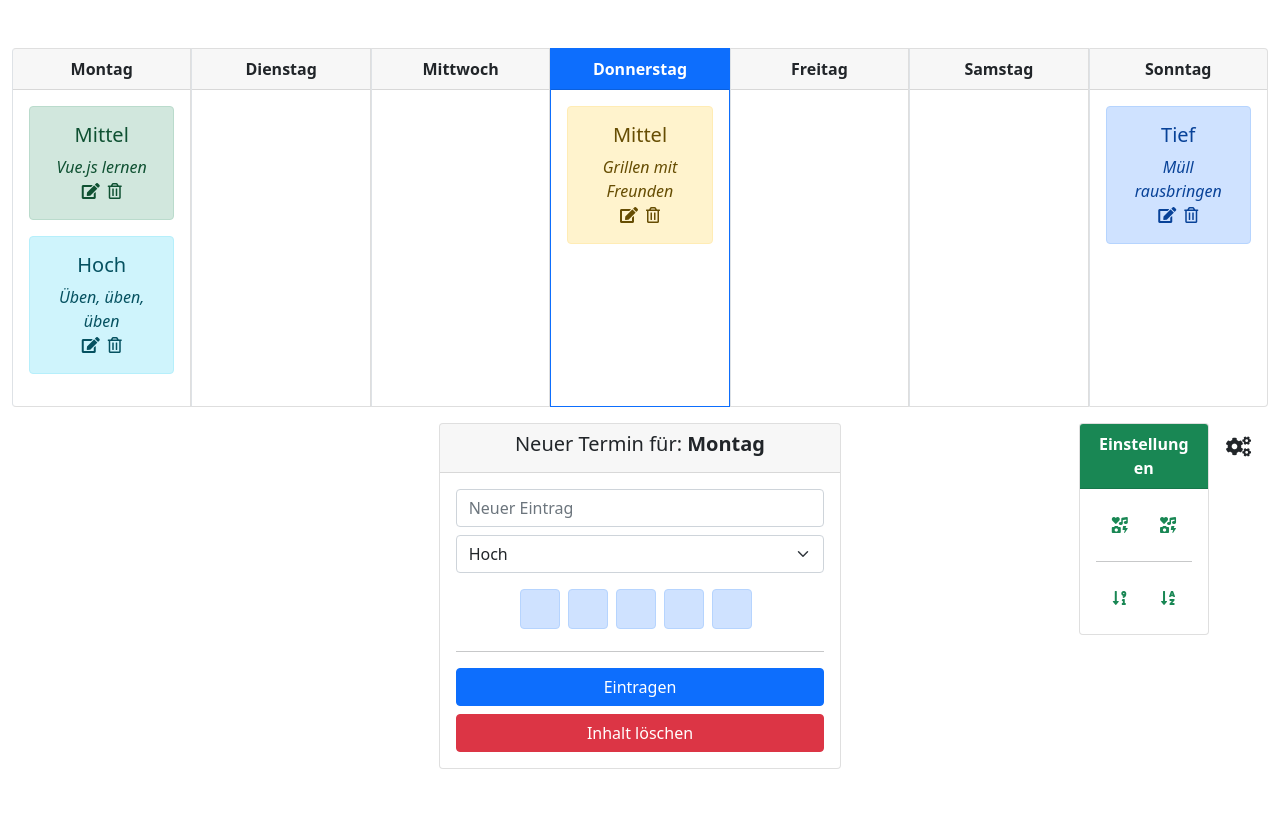
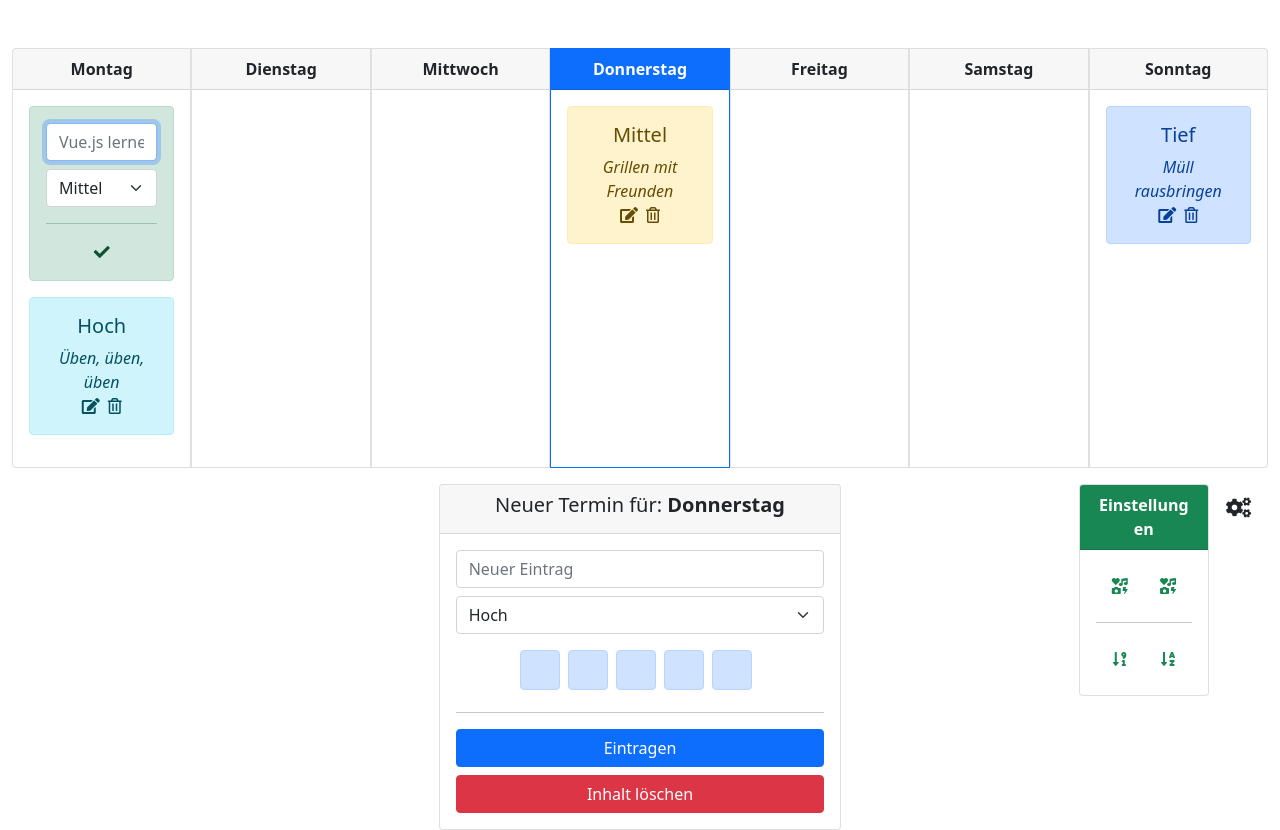
Before and after one commit to iagnes/terminkalender_vue, a Vue app: page / in a window 1280 px wide. Both pictures are taken after a click on the button 90 px from the left and 191 px from the top of the page. Before the commit the page ends 800 px from the top, so only its background shows below. Built offline with nearby package versions, Linux system fonts and the light colour scheme.

Commit message:
update Events implemented

```diff
--- a/src/components/CalendarDay.vue
+++ b/src/components/CalendarDay.vue
@@ -12,6 +12,7 @@
         v-for="event in day.events"
         :key="event.title"
         :event="event"
+        :day="day"
       >
         <template v-slot:eventPriority="slotProps"
           ><h5>{{ slotProps.priorityDisplayName }}</h5></template
--- a/src/components/CalendarEntry.vue
+++ b/src/components/CalendarEntry.vue
@@ -2,7 +2,9 @@
   <div id="calender-entry">
     <div class="card">
       <div class="card-header text-center">
-        <h5>Neuer Termin für: <strong>Montag</strong></h5>
+        <h5>
+          Neuer Termin für: <strong>{{ activeDayName }}</strong>
+        </h5>
       </div>
       <div class="card-body">
         <input type="text" class="form-control" placeholder="Neuer Eintrag" />
@@ -31,8 +33,14 @@
 </template>
 
 <script>
+import Store from "../store.js";
 export default {
   name: "CalendarEntry",
+  computed: {
+    activeDayName() {
+      return Store.getters.activeDay().fullName;
+    },
+  },
 };
 </script>
 
--- a/src/components/CalendarEvent.vue
+++ b/src/components/CalendarEvent.vue
@@ -1,6 +1,8 @@
 <template>
   <div id="calendar-event">
     <div class="alert text-center" :class="alertColor">
+      <!-- Template für den Fall, dass das Event nicht bearbeitet wird -->
+      <div v-if="!event.edit">
         <div>
           <!-- <strong>{{ priorityDisplayName }}</strong> -->
           <slot name="eventPriority" :priorityDisplayName="priorityDisplayName"
@@ -14,19 +16,45 @@
           ><div>{{ event.title }}</div></slot
         >
         <div>
-        <i class="fas fa-edit me-2" role="button"></i>
-        <i class="far fa-trash-alt" role="button"></i>
+          <i class="fas fa-edit me-2" role="button" @click="editEvent()"></i>
+          <i class="far fa-trash-alt" role="button" @click="deleteEvent()"></i>
+        </div>
+      </div>
+      <div v-else>
+        <input
+          type="text"
+          class="form-control"
+          ref="newEventTitleInput"
+          :placeholder="event.title"
+          @input="setNewEventTitle($event)"
+        />
+        <select class="form-select mt-2" v-model="newEventPriority">
+          <option value="-1">Hoch</option>
+          <option value="0">Mittel</option>
+          <option value="1">Tief</option>
+        </select>
+        <hr />
+        <i class="fas fa-check" @click="updateEvent()"></i>
       </div>
     </div>
   </div>
 </template>
 
 <script>
+import Store from "../store.js";
 export default {
   name: "CalendarEvent",
   props: {
     event: Object,
+    day: Object,
   },
+  data() {
+    return {
+      newEventTitle: "",
+      newEventPriority: this.event.priority,
+    };
+  },
+
   computed: {
     priorityDisplayName() {
       switch (this.event.priority) {
@@ -43,6 +71,27 @@ export default {
       return "alert-" + this.event.color;
     },
   },
+  methods: {
+    deleteEvent() {
+      Store.mutations.deleteEvent(this.day.id, this.event.title);
+    },
+    editEvent() {
+      Store.mutations.editEvent(this.day.id, this.event.title);
+      // Auf die Template Refs zugreifen
+      this.$nextTick(() => {
+        this.$refs.newEventTitleInput.focus();
+      });
+    },
+    setNewEventTitle(event) {
+      this.newEventTitle = event.target.value;
+    },
+    updateEvent() {
+      Store.mutations.updateEvent(this.day.id, this.event.title, {
+        title: this.newEventTitle,
+        priority: this.newEventPriority,
+      });
+    },
+  },
 };
 </script>
 
--- a/src/store.js
+++ b/src/store.js
@@ -1,5 +1,10 @@
-import {calendarWeekData} from "./seed";
-import { reactive, readonly } from "vue";
+import {
+    calendarWeekData
+} from "./seed";
+import {
+    reactive,
+    readonly
+} from "vue";
 
 const state = reactive({
     calendarWeekData,
@@ -9,7 +14,32 @@ const getters = {
     activeDay: () => state.calendarWeekData.find((day) => day.active),
 };
 
-const mutations = {};
+const mutations = {
+    editEvent(dayId, eventTitle) {
+        // Alle edit-Attribute auf false setzen, damit immer nur ein Event bearbeitet werden kann
+        state.calendarWeekData.map((dayObj) => {
+            dayObj.events.map((event) => (event.edit = false));
+        });
+        // Setze das entsprechende edit-Attribut auf true
+        const dayObj = state.calendarWeekData.find((day) => day.id === dayId);
+        const eventObj = dayObj.events.find((event) => event.title === eventTitle);
+        eventObj.edit = true;
+    },
+    deleteEvent(dayId, eventTitle) {
+        const dayObj = state.calendarWeekData.find((day) => day.id === dayId);
+        const eventIndex = dayObj.events.findIndex((event) => event.title === eventTitle);
+        dayObj.events.splice(eventIndex, 1);
+    },
+    updateEvent(dayId, oldEventTitle, newEvent) {
+        newEvent.title = newEvent.title !== "" ? newEvent.title : oldEventTitle;
+        const dayObj = state.calendarWeekData.find((day) => day.id === dayId);
+        const eventObj = dayObj.events.find((event) => event.title === oldEventTitle);
+
+        eventObj.title = newEvent.title;
+        eventObj.priority = Number(newEvent.priority);
+        eventObj.edit = false;
+    },
+};
 
 export default {
     state: readonly(state),
```
Lines whose indentation alone changed are shown as unchanged.
